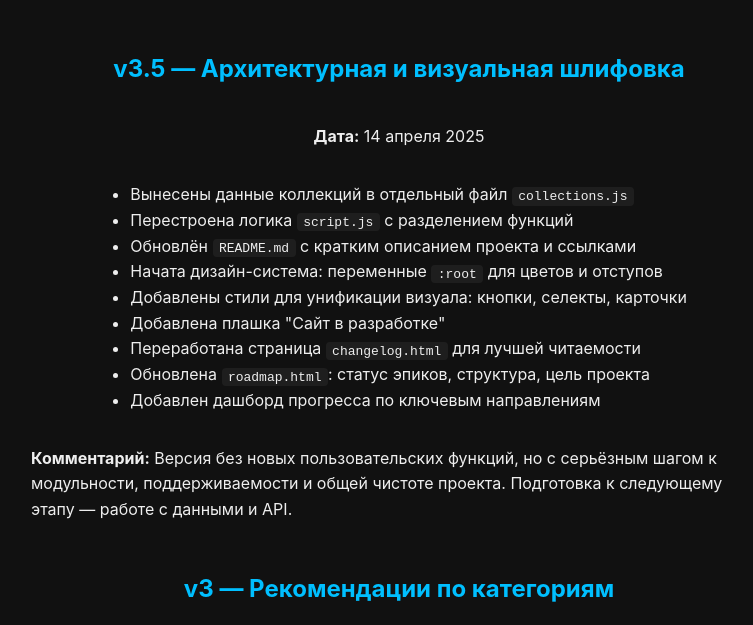
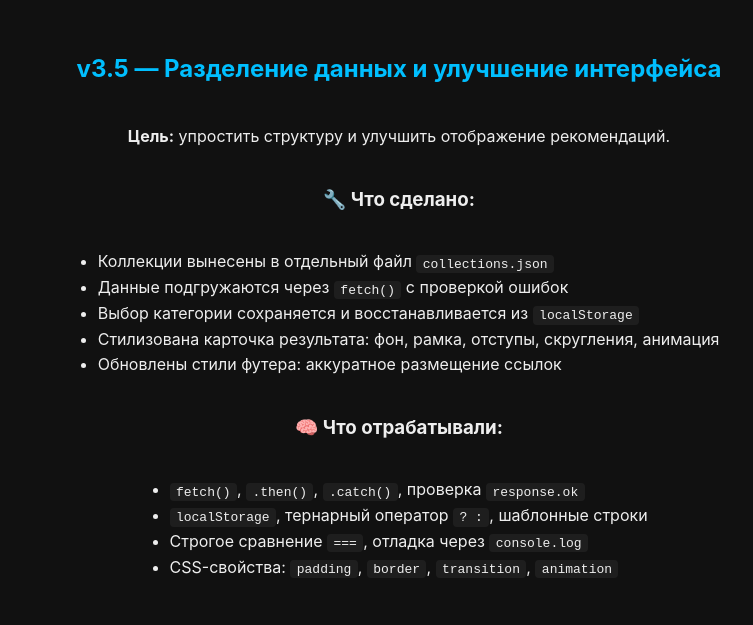
Before and after one commit to tordlin-test/my-website, a plain HTML site: page changelog.html in a window 1280 px wide. Shown: the part 140-765 px from the top of the page, without its empty margins (241-994 px from the left). Drawn offline with Linux system fonts and the light colour scheme.

Commit message:
v3.5: обновлена документация

```diff
--- a/changelog.html
+++ b/changelog.html
@@ -43,23 +43,27 @@
 <body>
     <h1>📘 История версий сайта</h1>
 
-    <h2>v3.5 — Архитектурная и визуальная шлифовка</h2>
-    <p><strong>Дата:</strong> 14 апреля 2025</p>
+    <h2>v3.5 — Разделение данных и улучшение интерфейса</h2>
+    <p><strong>Цель:</strong> упростить структуру и улучшить отображение рекомендаций.</p>
 
+    <h3>🔧 Что сделано:</h3>
     <ul>
-        <li>Вынесены данные коллекций в отдельный файл <code>collections.js</code></li>
-        <li>Перестроена логика <code>script.js</code> с разделением функций</li>
-        <li>Обновлён <code>README.md</code> с кратким описанием проекта и ссылками</li>
-        <li>Начата дизайн-система: переменные <code>:root</code> для цветов и отступов</li>
-        <li>Добавлены стили для унификации визуала: кнопки, селекты, карточки</li>
-        <li>Добавлена плашка "Сайт в разработке"</li>
-        <li>Переработана страница <code>changelog.html</code> для лучшей читаемости</li>
-        <li>Обновлена <code>roadmap.html</code>: статус эпиков, структура, цель проекта</li>
-        <li>Добавлен дашборд прогресса по ключевым направлениям</li>
+        <li>Коллекции вынесены в отдельный файл <code>collections.json</code></li>
+        <li>Данные подгружаются через <code>fetch()</code> с проверкой ошибок</li>
+        <li>Выбор категории сохраняется и восстанавливается из <code>localStorage</code></li>
+        <li>Стилизована карточка результата: фон, рамка, отступы, скругления, анимация</li>
+        <li>Обновлены стили футера: аккуратное размещение ссылок</li>
     </ul>
 
-    <p><strong>Комментарий:</strong> Версия без новых пользовательских функций, но с серьёзным шагом к модульности,
-        поддерживаемости и общей чистоте проекта. Подготовка к следующему этапу — работе с данными и API.</p>
+    <h3>🧠 Что отрабатывали:</h3>
+    <ul>
+        <li><code>fetch()</code>, <code>.then()</code>, <code>.catch()</code>, проверка <code>response.ok</code></li>
+        <li><code>localStorage</code>, тернарный оператор <code>? :</code>, шаблонные строки</li>
+        <li>Строгое сравнение <code>===</code>, отладка через <code>console.log</code></li>
+        <li>CSS-свойства: <code>padding</code>, <code>border</code>, <code>transition</code>, <code>animation</code>
+        </li>
+    </ul>
+
 
     <h2>v3 — Рекомендации по категориям</h2>
     <p><strong>Дата:</strong> 14 апреля 2025</p>
```
Also changed, not shown: cheatsheet-tools.html (+23 -1 lines), roadmap.html (+8 -8 lines), 1 other file.
